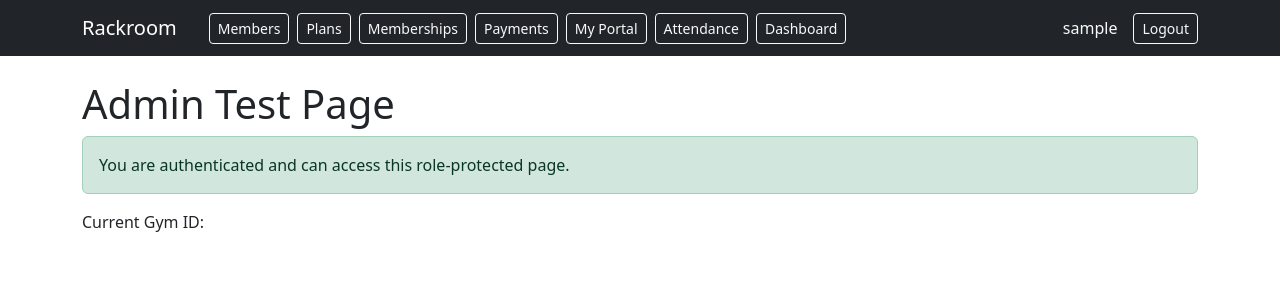
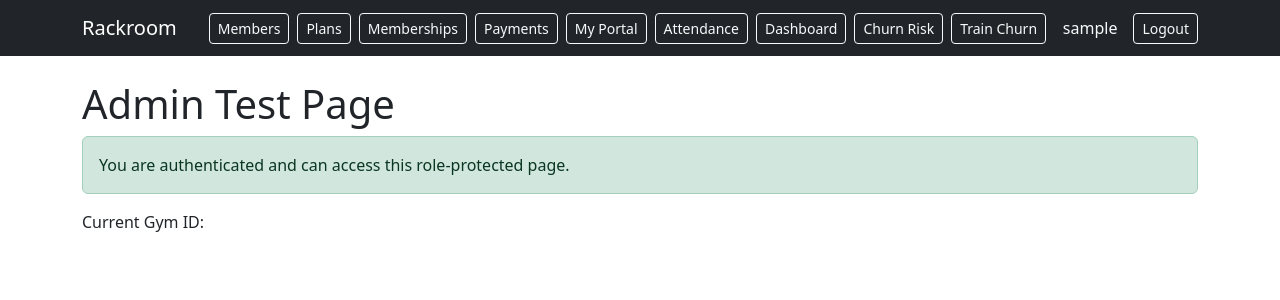
Before and after one commit to gautamyug56-lang/GYMAPP, an ASP.NET Core app: page /Admin/Test in a window 1280 px wide. Shown: the top 300 px of the page. Run offline with ASP.NET Core 8, Linux system fonts and the light colour scheme; the visitor is signed in with stand-in values (Sample User, id 1); the project's own start-up code is not run, and a stand-in starts its controllers and pages; some libraries are stand-ins or nearby versions.

Commit message:
feat: add churn admin navigation

```diff
--- a/Rackroom.Web/Pages/Shared/_Layout.cshtml
+++ b/Rackroom.Web/Pages/Shared/_Layout.cshtml
@@ -23,6 +23,8 @@
                         <a asp-page="/MemberPortal/Index" class="btn btn-sm btn-outline-light">My Portal</a>
                         <a asp-page="/Attendance/Index" class="btn btn-sm btn-outline-light">Attendance</a>
                         <a asp-page="/Admin/Dashboard" class="btn btn-sm btn-outline-light">Dashboard</a>
+                        <a asp-page="/Admin/Churn/Index" class="btn btn-sm btn-outline-light">Churn Risk</a>
+                        <a asp-page="/Admin/Churn/Train" class="btn btn-sm btn-outline-light">Train Churn</a>
                     </div>
                 }
                 else if (User.IsInRole("Member"))
```
